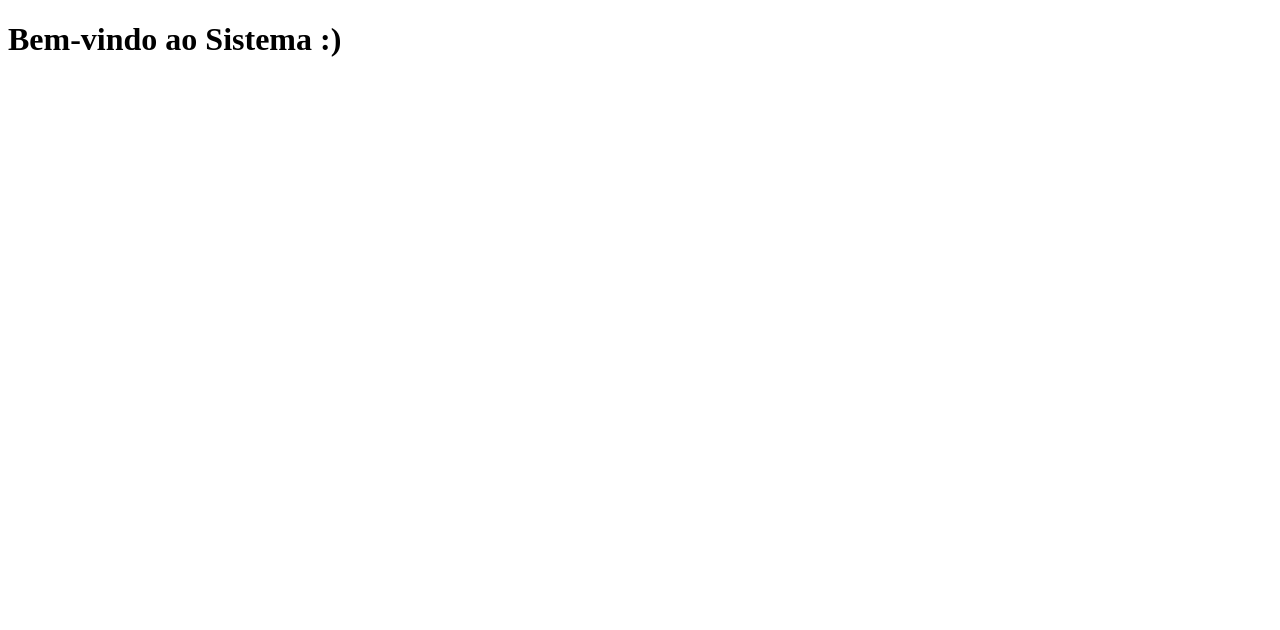
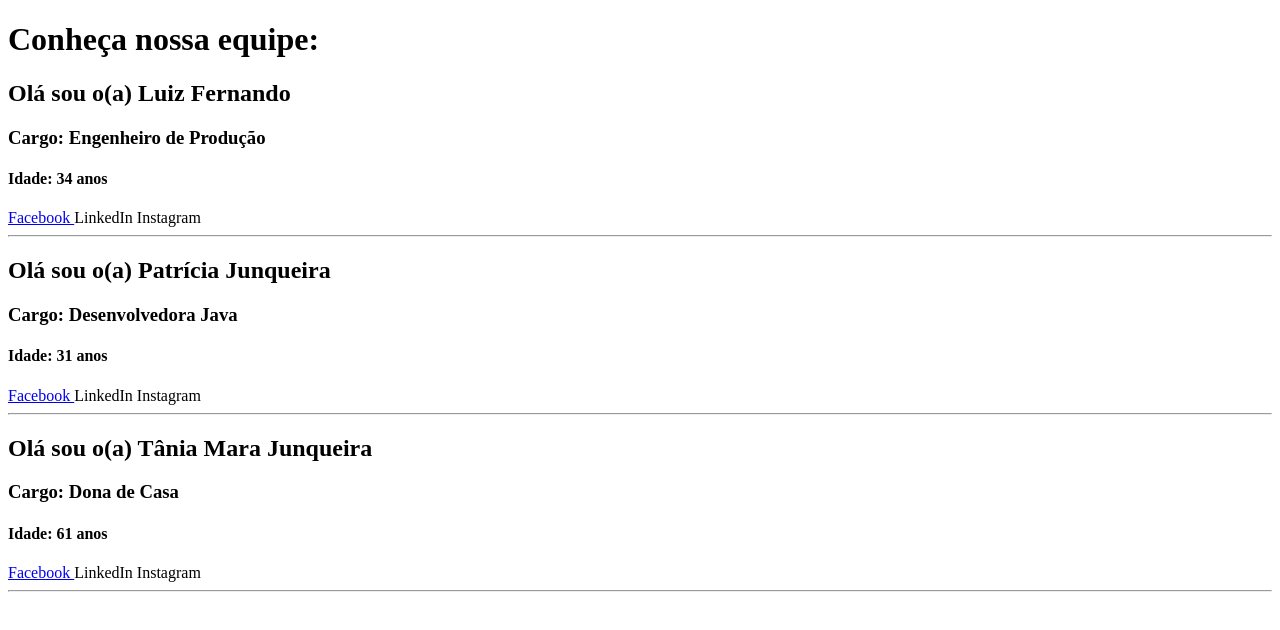
Before and after one commit to PATRICIAJUNQUEIRA/meu-app, a React (Create React App) app: page / in a window 1280 px wide. Shown: the top 630 px of the page. Built offline with nearby package versions, Linux system fonts and the light colour scheme.

Commit message:
props e component

```diff
--- a/src/App.js
+++ b/src/App.js
@@ -1,7 +1,59 @@
-export default function App(){
-  return(
+import React from 'react';
+
+const Equipe = (props) => {
+  return (
     <div>
-      <h1>Bem-vindo ao Sistema :)</h1>
+      <Sobre nome={props.nome} cargo={props.cargo} idade={props.idade} />
+      <Social fb={props.facebook} />
+      <hr />
     </div>
-  )
+  );
+};
+
+const Sobre = (props) => {
+  return (
+    <div>
+      <h2>Olá sou o(a) {props.nome}</h2>
+      <h3>Cargo: {props.cargo}</h3>
+      <h4>Idade: {props.idade} anos</h4>
+    </div>
+  );
+};
+
+const Social = (props) => {
+  return (
+    <div>
+      <a href={props.fb}>Facebook </a>
+      <a>LinkedIn </a>
+      <a>Instagram </a>
+    </div>
+  );
+};
+
+function App() {
+  return (
+    <div>
+      <h1>Conheça nossa equipe:</h1>
+      <Equipe
+        nome="Luiz Fernando"
+        cargo="Engenheiro de Produção"
+        idade="34"
+        facebook="https://google.com"
+      />
+      <Equipe
+        nome="Patrícia Junqueira"
+        cargo="Desenvolvedora Java"
+        idade="31"
+        facebook="https://google.com"
+      />
+      <Equipe
+        nome="Tânia Mara Junqueira"
+        cargo="Dona de Casa"
+        idade="61"
+        facebook="https://google.com"
+      />
+    </div>
+  );
 }
+
+export default App;
```
